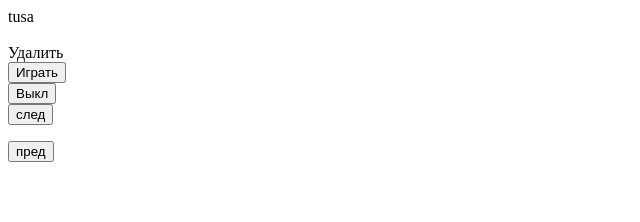
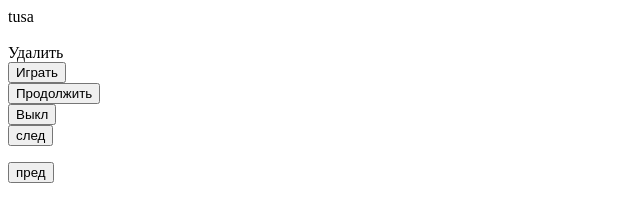
Before and after one commit to UEDestroyer/UEDestroyer.github.io, a plain HTML site: page index.html in a window 1280 px wide. Shown: the whole page, without its empty margins (0-640 px from the left). Drawn offline with Linux system fonts and the light colour scheme.

Commit message:
Update index.html

```diff
--- a/index.html
+++ b/index.html
@@ -8,6 +8,7 @@
         <my-elem iId="fInp" bId="addBut" command="addbut()">tusa</my-elem><br><br>
         <my-elem iId="idInp" type="Number" bId="delBut" command="removeTrack()">Удалить</my-elem><br>
         <button onclick="playMusic()">Играть</button><br>
+        <button onclick="continMus()">Продолжить</button><br>
         <button onclick="pauseMusic()">Выкл</button><br>
         <button onclick="playNext()">след</button><p>    </p>
         <button onclick="playBef()">пред</button><br>
```
